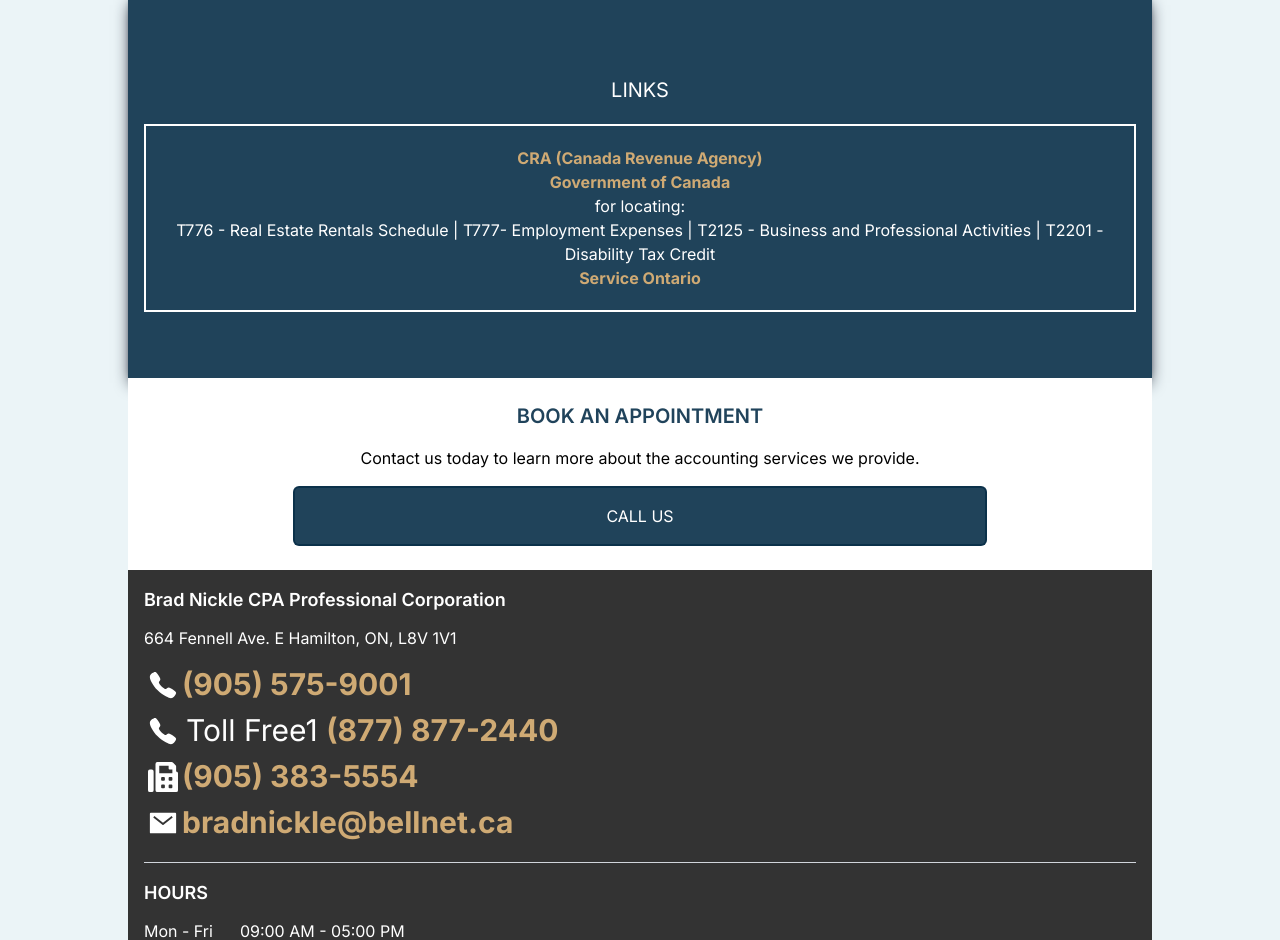
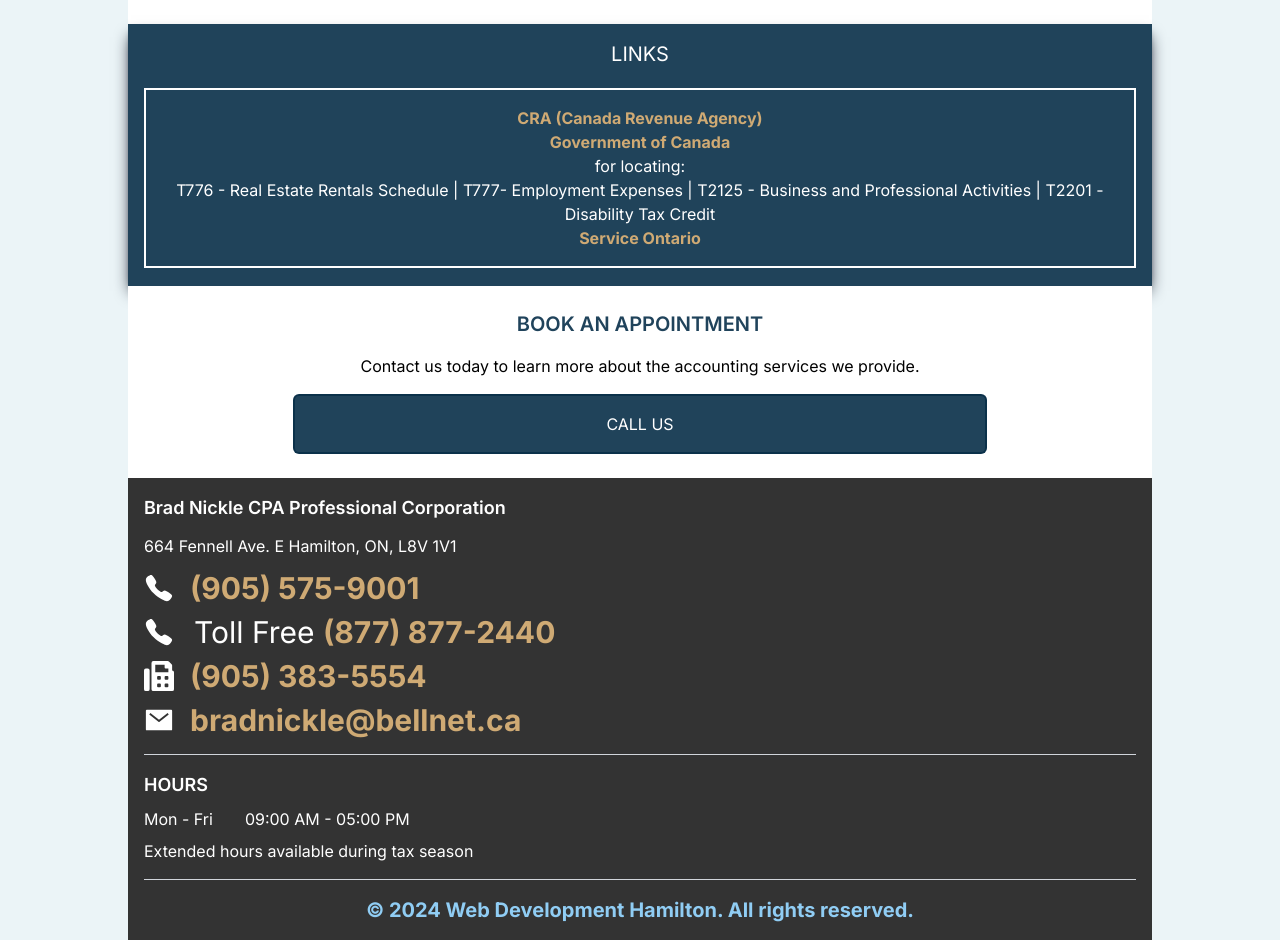
Before and after one commit to GlebTc/brad_nickle, a Next.js app: page /useful-links in a window 1280 px wide. Shown: the part 813-1753 px from the top of the page. Built offline with nearby package versions, Linux system fonts and the light colour scheme.

Commit message:
Completed

```diff
--- a/src/app/about-us/AboutMeetOurTeam.tsx
+++ b/src/app/about-us/AboutMeetOurTeam.tsx
@@ -26,16 +26,14 @@
           </p>
         </div>
       </div>
-      <div className='OUR_CLIENTS_TEXT p-4 '>
+      <div className='OUR_CLIENTS_TEXT p-4'>
         <p>
           “We're proud that today the business has grown to support hundreds of
           clients. An important milestone was completing over 3,000 tax returns
           in a year. Since Bradley joined the company, the business has
           experienced rapid growth and we are better able to serve clients.”
         </p>
-        <p className='text-xs text-[var(--contact-color)]'>
-          David & Bradley Nickle
-        </p>
+        <p className='text-xs'>David & Bradley Nickle</p>
       </div>
       <div className='OUR_ASSOCIATE_TEAM_TITLE pb-2'>
         <h2 className='uppercase'>our associate team</h2>
--- a/src/app/bookkeeping/page.tsx
+++ b/src/app/bookkeeping/page.tsx
@@ -6,7 +6,7 @@
 import BookAppointment from '@/src/components/reusable/BookAppointment';
 
 export const metadata = {
-  title: 'Bookkeeping Services in Hamilton',
+  title: 'Bookkeeping Services',
 };
 
 const Bookkeeping = () => {
--- a/src/app/business-services/page.tsx
+++ b/src/app/business-services/page.tsx
@@ -6,7 +6,7 @@
 import BusinessServicesDescription from './BusinessServicesDescription';
 
 export const metadata = {
-  title: 'Business Services in Hamilton',
+  title: 'Business Services',
 };
 
 const BusinessServices = () => {
--- a/src/app/taxes/page.tsx
+++ b/src/app/taxes/page.tsx
@@ -6,7 +6,7 @@
 import TaxesBullets from './TaxesBullets';
 
 export const metadata = {
-  title: 'Taxes Services in Hamilton',
+  title: 'Taxes Services',
 };
 
 const Taxes = () => {
--- a/src/app/useful-links/Links.tsx
+++ b/src/app/useful-links/Links.tsx
@@ -2,11 +2,11 @@
 
 const Links = () => {
   return (
-    <div className='LINKS_DESCRIPTION_MAIN_CONTAINER bg-sky-950/90 w-full flex flex-col justify-center items-center p-4 py-16 text-white shadow-lg shadow-gray-900 h-full'>
-      <div className='LINKS_TITLE_CONTAINER py-5'>
+    <div className='LINKS_DESCRIPTION_MAIN_CONTAINER bg-sky-950/90 w-full flex flex-col justify-center items-center p-4 text-white shadow-lg shadow-gray-900 h-full'>
+      <div className='LINKS_TITLE_CONTAINER pb-5'>
         <h2>LINKS</h2>
       </div>
-      <div className='LINKS_CONTAINER flex flex-col items-center justify-center border-2 border-white p-5'>
+      <div className='LINKS_CONTAINER flex flex-col items-center justify-center border-2 border-white p-4'>
         <Link
           href='https://www.canada.ca/en/revenue-agency.html'
           className='text-links-dark'
--- a/src/app/useful-links/UsefulLinksText.tsx
+++ b/src/app/useful-links/UsefulLinksText.tsx
@@ -3,7 +3,7 @@
 const UsefulLinksText = () => {
   const componentName = 'USEFUL_LINKS_TEXT';
   return (
-    <p className={`${componentName}_MAIN_CONTAINER my-2 px-4 text-justify`}>
+    <p className={`${componentName}_MAIN_CONTAINER my-2 p-4 text-justify`}>
       Visit these useful links for more information about personal and business
       accounting in Canada. If you have questions or would like personalized
       information and advice,{' '}
--- a/src/app/useful-links/page.tsx
+++ b/src/app/useful-links/page.tsx
@@ -6,7 +6,7 @@
 import Links from './Links';
 
 export const metadata = {
-  title: 'Useful Links in Hamilton',
+  title: 'Useful Links',
 };
 
 const UsefulLinks = () => {
--- a/src/components/footer/Footer.tsx
+++ b/src/components/footer/Footer.tsx
@@ -6,18 +6,16 @@
   const componentName = 'FOOTER';
   const currentYear = new Date().getFullYear();
   return (
-    <div className='FOOTER_MAIN_CONTAINER h-180 bg-[#333333] flex flex-wrap text-white p-4 w-full max-w-[var(--max-width)] mx-auto'>
-      <div className='CONTACT_CONTAINER mb-4 border-b border-gray-300 pb-4 w-full'>
+    <div className='FOOTER_MAIN_CONTAINER h-180 bg-[#333333] text-white px-4 w-full'>
+      <div className='CONTACT_CONTAINER border-b border-gray-300 py-4 w-full'>
         <h2 className='text-lg mb-3 font-[600]'>
           Brad Nickle CPA Professional Corporation
         </h2>
         <p className='mb-3'>664 Fennell Ave. E Hamilton, ON, L8V 1V1</p>
         <div className='CONTACT_INFO'>
-          <ul className='sm:text-xl md:text-2xl lg:text-3xl flex flex-col items-start'>
-            <li className='PHONE_CONTACT_CONTAINER flex-1 py-1 flex'>
-              <div className='CALL_ICON_CONTAINER flex justify-start items-start p-1'>
-                <IoCall />
-              </div>
+          <ul className='sm:text-xl md:text-2xl lg:text-3xl flex flex-col gap-2'>
+            <li className='PHONE_CONTACT_CONTAINER flex items-center gap-4'>
+              <IoCall />
               <Link
                 href='tel:9055759001'
                 className='text-links-dark'
@@ -27,13 +25,12 @@
                 <p>(905) 575-9001</p>
               </Link>
             </li>
-            <li className='TOLL_FREE_PHONE_CONTACT_CONTAINER flex-1 py-1 flex'>
-              <div className='CALL_ICON_CONTAINER flex justify-start items-start p-1'>
-                <IoCall />
-              </div>
+            <li className='TOLL_FREE_PHONE_CONTACT_CONTAINER flex items-center gap-4'>
+              <IoCall />
+
               <div className='TEXT_CONTAINER flex justify-start items-start pl-1'>
                 <p>
-                  Toll Free1{' '}
+                  Toll Free{' '}
                   <Link
                     href='tel:9055759001'
                     className='text-links-dark'
@@ -45,23 +42,21 @@
                 </p>
               </div>
             </li>
-            <li className='TOLL_FREE_PHONE_CONTACT_CONTAINER flex-1 py-1 flex'>
-              <div className='CALL_ICON_CONTAINER flex justify-start items-start p-1'>
-                <FaFax />
-              </div>
+            <li className='FAX_CONTACT_CONTAINER flex items-center gap-4'>
+              <FaFax />
+
               <Link
                 href='tel:9053835554'
                 className='text-links-dark'
-                aria-label='Call Brad Nickle CPA Professional Corporation at (905) 575-9001'
-                title='Call Brad Nickle CPA Professional Corporation at (905) 575-9001'
+                aria-label='Fax Brad Nickle CPA Professional Corporation at (905) 383-5554'
+                title='Fax Brad Nickle CPA Professional Corporation at (905) 383-5554'
               >
                 <p>(905) 383-5554</p>
               </Link>
             </li>
-            <li className='EMAIL_CONTACT_CONTAINER flex-1 py-1 flex'>
-              <div className='CALL_ICON_CONTAINER flex justify-start items-start p-1'>
-                <IoMailSharp />
-              </div>
+            <li className='EMAIL_CONTACT_CONTAINER flex items-center gap-4'>
+              <IoMailSharp />
+
               <Link
                 href='mailto:bradnickle@bellnet.ca'
                 className='text-links-dark'
@@ -74,16 +69,17 @@
           </ul>
         </div>
       </div>
-      <div className='HOURS_CONTAINER mb-4 border-b border-gray-300 pb-4 w-full'>
-        <h2 className='text-lg mb-3 font-[600] uppercase'>Hours</h2>
-        <p className='mb-3'>
-          Mon - Fri&nbsp; &nbsp; &nbsp; 09:00 AM - 05:00 PM
-        </p>
+      <div className='HOURS_CONTAINER border-b border-gray-300 w-full py-4 flex flex-col gap-2'>
+        <h2 className='text-lg font-[600] uppercase'>Hours</h2>
+        <div className='flex gap-8'>
+          <p>Mon - Fri</p>
+          <p>09:00 AM - 05:00 PM</p>
+        </div>
         <p>Extended hours available during tax season</p>
       </div>
       <div
         // href="https://www.webdevelopmenthamilton.com"
-        className='text-[#90cdf4] text-2xl font-bold text-center w-fit mx-auto'
+        className='text-[#90cdf4] text-2xl font-bold text-center w-fit mx-auto py-4'
         // hover:text-blue-100
         aria-label='© 2023 Web Development Hamilton. All rights reserved. | www.webdevelopmenthamilton.com | Web Development Hamilton'
       >
--- a/src/components/navbar/mobile/MobileMenu.tsx
+++ b/src/components/navbar/mobile/MobileMenu.tsx
@@ -58,57 +58,51 @@
             <p className='mb-3'>664 Fennell Ave. E Hamilton, ON, L8V 1V1</p>
             <div className='CONTACT_INFO'>
               <ul className='sm:text-xl md:text-2xl lg:text-3xl flex flex-col items-start'>
-                <li className='flex justify-center sm:justify-start sm:my-1'>
-                  <div className='flex items-center '>
+                <li className='PHONE_CONTACT_CONTAINER flex items-center gap-2'>
                   <IoCall />
-                  </div>
                   <Link
                     href='tel:9055759001'
                     className='text-sky-950/90 font-bold hover:text-sky-800/90 duration-[var(--main-duration)] ml-1'
                     aria-label='Call Brad Nickle CPA at (905) 575-9001'
                     title='Call Brad Nickle CPA at (905) 575-9001'
                   >
-                    (905) 575-9001
+                    <p>(905) 575-9001</p>
                   </Link>
                 </li>
-                <li className='flex justify-center sm:justify-start sm:my-1'>
-                  <div className='flex items-center '>
+                <li className='TOLL_FREE_PHONE_CONTACT_CONTAINER flex items-center gap-2'>
                   <IoCall />
-                  </div>
-                  <span className='ml-1'>Toll Free</span>
+                  <p>
+                    Toll Free{' '}
                     <Link
                       href='tel:18778772440'
-                    className='text-sky-950/90 font-bold hover:text-sky-800/90 duration-[var(--main-duration)] ml-1'
+                      className='text-sky-950/90 font-bold hover:text-sky-800/90 duration-[var(--main-duration)]'
                       aria-label='Call Brad Nickle CPA at 1 (877) 877-2440'
                       title='Call Brad Nickle CPA at 1 (877) 877-2440'
                     >
-                    1 (877) 877-2440
+                      (877) 877-2440
                     </Link>
+                  </p>
                 </li>
-                <li className='flex justify-center sm:justify-start sm:my-1'>
-                  <div className='flex items-center '>
+                <li className='FAX_CONTACT_CONTAINER flex items-center gap-2'>
                   <FaFax />
-                  </div>
                   <Link
                     href='tel:9053835554'
-                    className='text-sky-950/90 font-bold hover:text-sky-800/90 duration-[var(--main-duration)] ml-1'
+                    className='text-sky-950/90 font-bold hover:text-sky-800/90 duration-[var(--main-duration)]'
                     aria-label='Fax Brad Nickle CPA at (905) 383-5554'
                     title='Fax Brad Nickle CPA at (905) 383-5554'
                   >
-                    (905) 383-5554
+                    <p>(905) 383-5554</p>
                   </Link>
                 </li>
-                <li className='flex justify-center sm:justify-start sm:my-1'>
-                  <div className='flex items-center '>
+                <li className='EMAIL_CONTACT_CONTAINER flex items-center gap-2'>
                   <IoMailSharp />
-                  </div>
                   <Link
                     href='mailto:bradnickle@bellnet.ca'
-                    className='text-sky-950/90 font-bold hover:text-sky-800/90 duration-[var(--main-duration)] ml-1'
+                    className='text-sky-950/90 font-bold hover:text-sky-800/90 duration-[var(--main-duration)]'
                     aria-label='Email Brad Nickle CPA at bradnickle@bellnet.ca'
                     title='Email Brad Nickle CPA at bradnickle@bellnet.ca'
                   >
-                    bradnickle@bellnet.ca
+                    <p>bradnickle@bellnet.ca</p>
                   </Link>
                 </li>
               </ul>
```
Also changed, not shown: src/app/robots.txt (added), 1 other file (tests, documents, lock files or other folders). Lines whose indentation alone changed are shown as unchanged.
